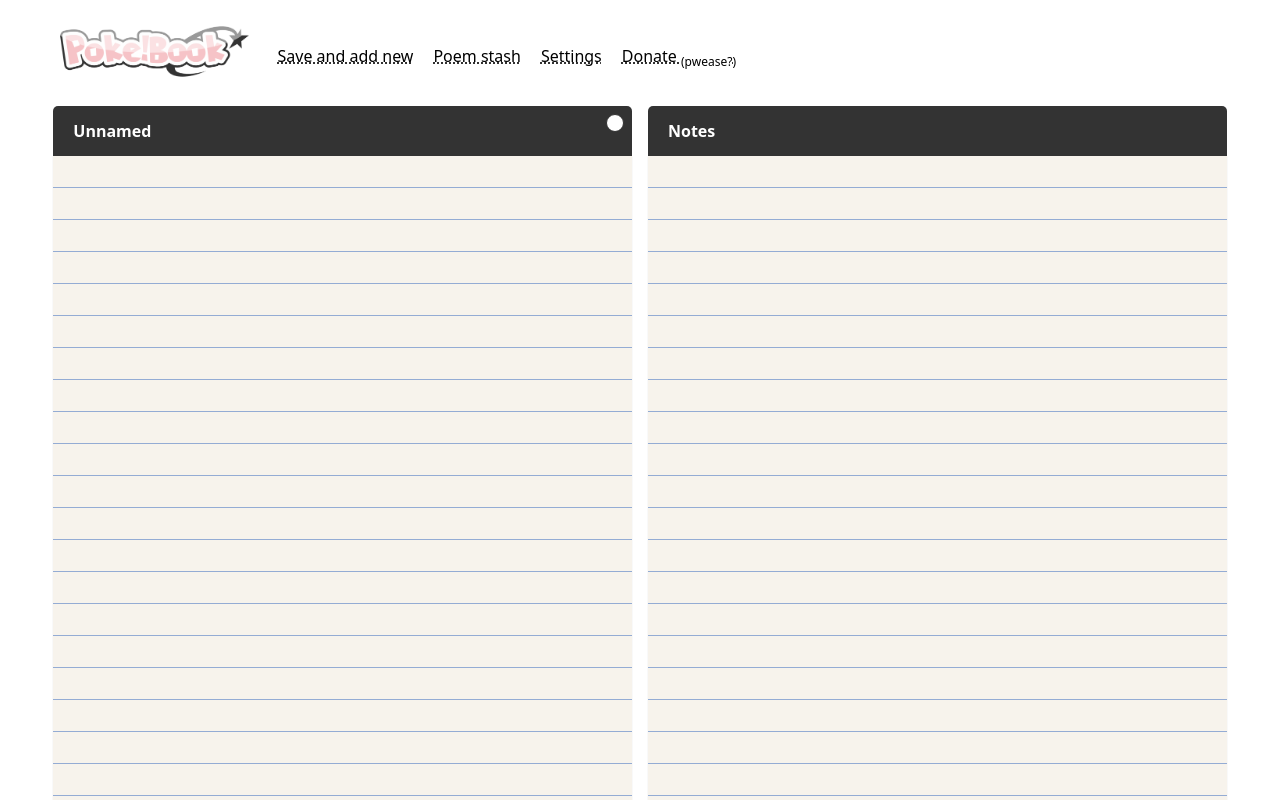
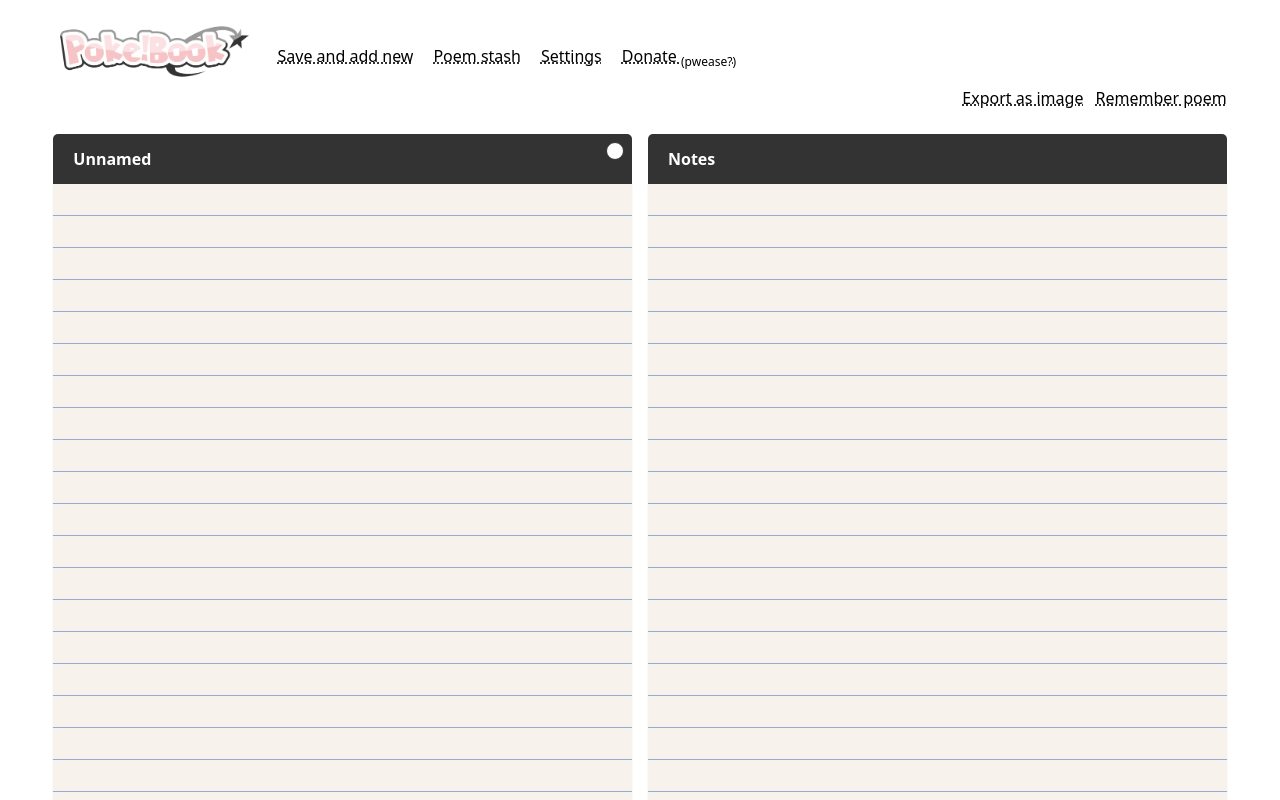
Before and after one commit to pokeghosst/pokebook, a SvelteKit app: page / in a window 1280 px wide. Shown: the top 800 px of the page. Built offline with nearby package versions, Linux system fonts and the light colour scheme; some icons are missing; a web font is replaced by a local one.

Commit message:
feat: Export poem to image

```diff
--- a/package.json
+++ b/package.json
@@ -38,6 +38,8 @@
 		"@fortawesome/free-solid-svg-icons": "^6.1.1",
 		"@fortawesome/svelte-fontawesome": "^0.2.0",
 		"dexie": "^3.2.3",
+		"downloadjs": "^1.4.7",
+		"html-to-image": "^1.11.11",
 		"letter-count": "^4.0.1",
 		"syllable": "^5.0.1"
 	}
--- a/src/components/Poem.svelte
+++ b/src/components/Poem.svelte
@@ -6,13 +6,13 @@
 	export let editable;
 </script>
 
-<div class="notebook h-screen">
+<div class="notebook h-screen" id="poem-notebook">
 	<div
 		class="top text-white leading-[50px] pl-5 font-bold overflow-hidden dark:bg-stone-900 dark:text-stone-100"
 		contenteditable="true"
 		bind:textContent={props.poemName}
 	/>
 	<div class="w-full">
-		<textarea bind:value={props.poem} disabled={!editable} class="paper h-screen {$font} {$poemAlignment}" />
+		<textarea bind:value={props.poem} disabled={!editable} class="paper h-screen rounded-none {$font} {$poemAlignment}" id="poem-textarea" />
 	</div>
 </div>
--- a/src/hooks.server.ts
+++ b/src/hooks.server.ts
@@ -4,7 +4,7 @@ const securityHeaders = {
     'Cross-Origin-Opener-Policy': 'same-origin',
     'X-XSS-Protection': '1; mode=block',
     'X-Frame-Options': 'DENY',
-    'Content-Security-Policy': 'base-uri \'self\'; default-src \'self\'; img-src \'self\'; script-src \'self\' \'unsafe-inline\'; style-src \'self\' \'unsafe-inline\'; object-src \'self\'; frame-ancestors \'none\'; form-action \'self\'',
+    'Content-Security-Policy': 'base-uri \'self\'; script-src \'self\' \'unsafe-inline\'; style-src \'self\' \'unsafe-inline\'; object-src \'self\'; frame-ancestors \'none\'; form-action \'self\'',
     'X-Content-Type-Options': 'nosniff',
 
 }
--- a/src/routes/+page.svelte
+++ b/src/routes/+page.svelte
@@ -1,6 +1,8 @@
 <script>
 	import Workspace from '../components/Workspace.svelte';
 	import { poemStorage, poemNameStorage, noteStorage } from '../stores/poemStore.js';
+	import { db } from '../stores/db.js';
+	import generateImage from '../util/poem2image';
 
 	let poemProps = {
 		poem: $poemStorage,
@@ -15,6 +17,35 @@
 	$: $poemNameStorage = poemProps.poemName;
 	$: $noteStorage = noteProps.note;
 
+	async function stashPoem() {
+		if ($poemStorage != '' || $noteStorage != '' || $poemNameStorage != '') {
+			try {
+				await db.poems.add({
+					note: $noteStorage,
+					poem: $poemStorage,
+					name: $poemNameStorage,
+					timestamp: Date.now()
+				});
+				noteStorage.update(() => '');
+				poemStorage.update(() => '');
+				poemNameStorage.update(() => 'Unnamed');
+			} catch (e) {
+				console.log(e);
+			}
+			location.reload();
+		}
+	}
 </script>
 
+<div class="w-11/12 pt-5 md:pt-0 text-center md:text-right mx-auto dark:text-stone-100">
+	<button
+		on:click={() => generateImage($poemNameStorage)}
+		class="mb-1 cursor-pointer underline decoration-dotted hover:no-underline inline-block mr-2"
+		>Export as image</button
+	>
+	<button
+		class="mb-1 cursor-pointer underline decoration-dotted hover:no-underline inline-block"
+		on:click={stashPoem}>Remember poem</button
+	>
+</div>
 <Workspace bind:poemProps bind:noteProps />
--- a/src/routes/stash/poem/+page.svelte
+++ b/src/routes/stash/poem/+page.svelte
@@ -4,6 +4,7 @@
 	import { currentPoem } from '../../../stores/poemId';
 	import { goto } from '$app/navigation';
 	import Workspace from '../../../components/Workspace.svelte';
+	import generateImage from '../../../util/poem2image'
 
 	let response;
 	let editMode;
@@ -16,8 +17,6 @@
 	onMount(async () => {
 		await load();
 		editMode = false;
-		console.log(poemProps);
-		console.log(noteProps);
 		loaded = true;
 	});
 
@@ -27,7 +26,6 @@
 
 	async function load() {
 		response = await db.poems.get({ id: Number($currentPoem) });
-		console.log(response);
 		poemProps = {
 			poem: response.poem,
 			poemName: response.name
@@ -53,17 +51,23 @@
 			goto('/stash', { replaceState: false });
 		}
 	}
+
 </script>
 
 <div class="w-11/12 pt-5 md:pt-0 text-center md:text-right mx-auto dark:text-stone-100">
+	<button
+		on:click={() => generateImage(poemProps.poemName)}
+		class="mb-1 cursor-pointer underline decoration-dotted hover:no-underline inline-block mr-2"
+		>Export as image</button
+	>
 	{#if !editMode}
 		<button
-			class="mb-1 cursor-pointer underline decoration-dotted hover:no-underline inline-block"
+			class="mb-1 cursor-pointer underline decoration-dotted hover:no-underline inline-block mr-2"
 			on:click={toggleEdit}>Edit</button
 		>
 	{:else}
 		<button
-			class="mb-1 cursor-pointer underline decoration-dotted hover:no-underline inline-block"
+			class="mb-1 cursor-pointer underline decoration-dotted hover:no-underline inline-block mr-2"
 			on:click={save}>Save</button
 		>
 	{/if}
@@ -71,7 +75,7 @@
 	<button
 		on:click={() => deletePoem()}
 		class="mb-1 cursor-pointer underline decoration-dotted hover:no-underline inline-block"
-		>Delete poem</button
+		>Forget</button
 	>
 </div>
 {#if loaded}
--- /dev/null
+++ b/src/util/poem2image.js
@@ -0,0 +1,21 @@
+import * as htmlToImage from 'html-to-image';
+import download from 'downloadjs'
+
+export default function generateImage(poemName) {
+    const textarea = document.getElementById("poem-textarea")
+    const poemNotebook = document.getElementById('poem-notebook')
+    const initHeight = textarea.style.height
+    const newHeight = (textarea.scrollHeight + 32) + "px"
+    textarea.style.height = newHeight
+    poemNotebook.style.height = newHeight
+    htmlToImage
+        .toJpeg(poemNotebook)
+        .then(function (dataUrl) {
+            download(dataUrl, poemName + '.jpeg')
+            textarea.style.height = initHeight
+            poemNotebook.style.height = initHeight
+        })
+        .catch(function (error) {
+            console.error('oops, something went wrong!', error);
+        });
+}
```
Also changed, not shown: 2 other files (tests, documents, lock files or other folders).
